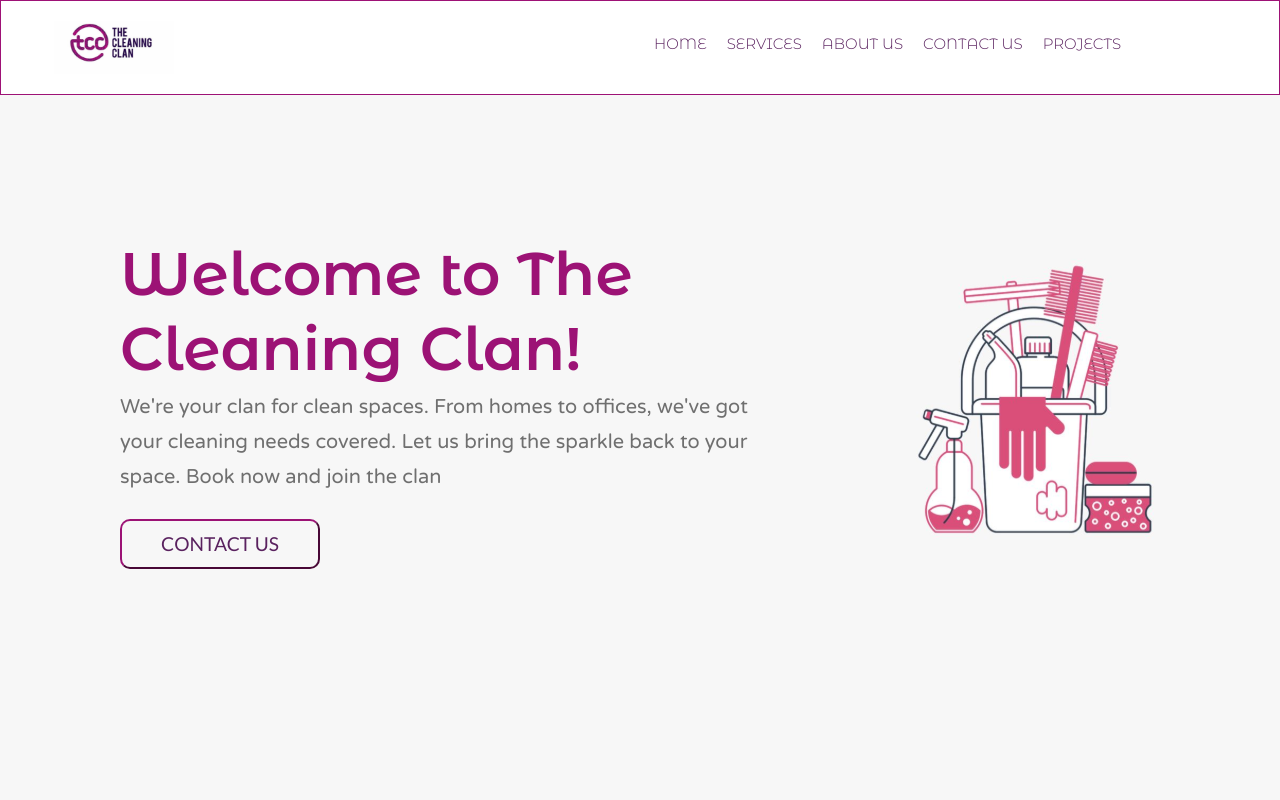
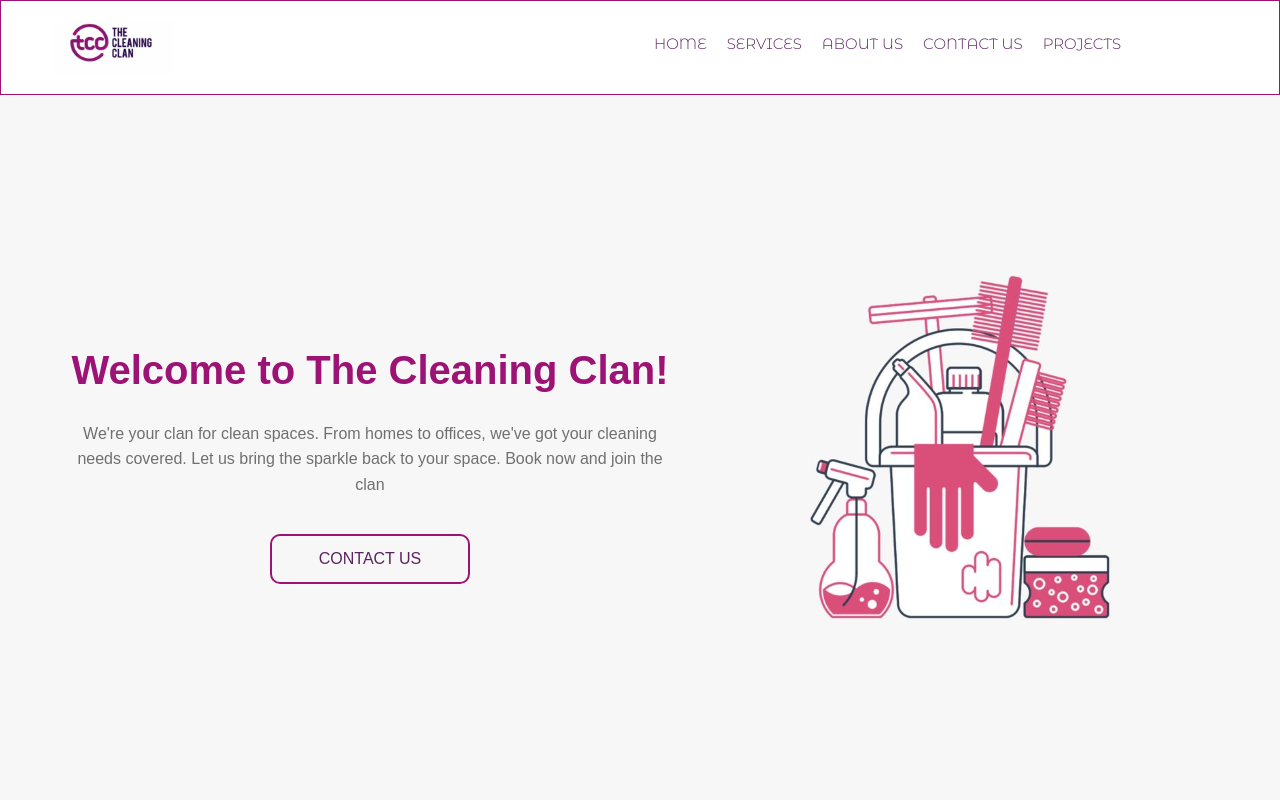
Before and after one commit to eniolaSamuel/CleaningClanProductPage, a React (Create React App) app: page / in a window 1280 px wide. Shown: the top 800 px of the page. Built offline with nearby package versions, Linux system fonts and the light colour scheme; a web font is replaced by a local one.

Commit message:
cc-update

```diff
--- a/src/styles/HomePage.css
+++ b/src/styles/HomePage.css
@@ -1,80 +1,87 @@
-.home-page-main-frame{
+.home-page-main-frame {
     width: 100%;
-    height: 89vh;
+    min-height: 89vh;
     display: flex;
-    /*background-image:*/
-    /*        linear-gradient(to bottom, rgba(246, 246, 246, 0.45), rgba(255, 255, 255, 0.42)),*/
-    /*        url('../assets/svg/purple-pink-backdrop.svg');*/
+    flex-wrap: wrap;
+    align-items: center;
+    justify-content: center;
     background-color: #F7F7F7;
     background-attachment: fixed;
     background-position: center;
     background-repeat: no-repeat;
-
+    padding: 20px; /* Adds padding for smaller screens */
 }
 
-.text-frame{
-    height: 300px;
-    margin-top: 100px;
-    margin-left: 120px;
-    margin-right: 70px;
-    width: 60%;
-
+.text-frame {
+    margin: 20px;
+    flex: 1;
+    max-width: 600px;
+    text-align: center; /* Center aligns on smaller devices */
 }
 
-.text-frame h1{
-    width: 600px;
-    height: 104px;
-    font-size: 60px;
+.text-frame h1 {
+    font-size: 2.5rem; /* Adjusts for better readability */
+    line-height: 1.2;
     font-weight: 600;
-    line-height: 75px;
-    letter-spacing: 0em;
-    text-align: left;
-    font-family: "Montserrat Alternates", sans-serif;
     color: #9C1275;
 }
 
-.text-frame p{
-    width: 650px;
-    height: 14px;
-    font-size: 20px;
-    font-weight: 400;
-    line-height: 35px;
-    letter-spacing: 0em;
-    text-align: left;
+.text-frame p {
+    font-size: 1rem;
+    line-height: 1.6;
     color: rgba(0, 0, 0, 0.55);
-    margin-top: 50px;
-    font-family: "Varela Round", sans-serif;
+    margin-top: 20px;
 }
 
-.home-page-contact-button{
-    color:#5a225f;
-    border-color: #9C1275;
-    transition: background-color;
-    transition-duration: 200ms;
+.home-page-contact-button {
+    color: #5a225f;
+    border: 2px solid #9C1275;
     cursor: pointer;
     background: transparent;
     height: 50px;
     width: 200px;
-    left: 181px;
-    margin-top: 95px;
+    margin-top: 20px;
     border-radius: 10px;
-    padding: 8px 16px 8px 16px;
-    font-size: larger;
-    font-family: "Lato", sans-serif;
-    font-weight: 400;
-    font-style: normal;
+    font-size: 1rem;
+    transition: background-color 0.2s;
 }
 
-.side-image{
-    margin-top: 80px;
-    width: 40%;
-    right: 250px;
-    margin-right: 50px;
-
-
+.home-page-contact-button:hover {
+    background-color: #9C1275;
+    color: #ffffff;
 }
 
-.side-image img{
+.side-image {
+    flex: 1;
+    max-width: 500px;
+    margin: 20px;
+}
+
+.side-image img {
     width: 100%;
-    height: 450px;
+    height: auto; /* Ensures the image scales proportionally */
 }
+
+/* Responsive design */
+@media (max-width: 768px) {
+    .home-page-main-frame {
+        flex-direction: column; /* Stack elements on smaller screens */
+        text-align: center;
+    }
+
+    .text-frame, .side-image {
+        margin: 10px 0;
+    }
+
+    .text-frame h1 {
+        font-size: 2rem;
+    }
+
+    .text-frame p {
+        font-size: 0.9rem;
+    }
+
+    .home-page-contact-button {
+        width: 80%; /* Adjust button width for smaller screens */
+    }
+}
```
